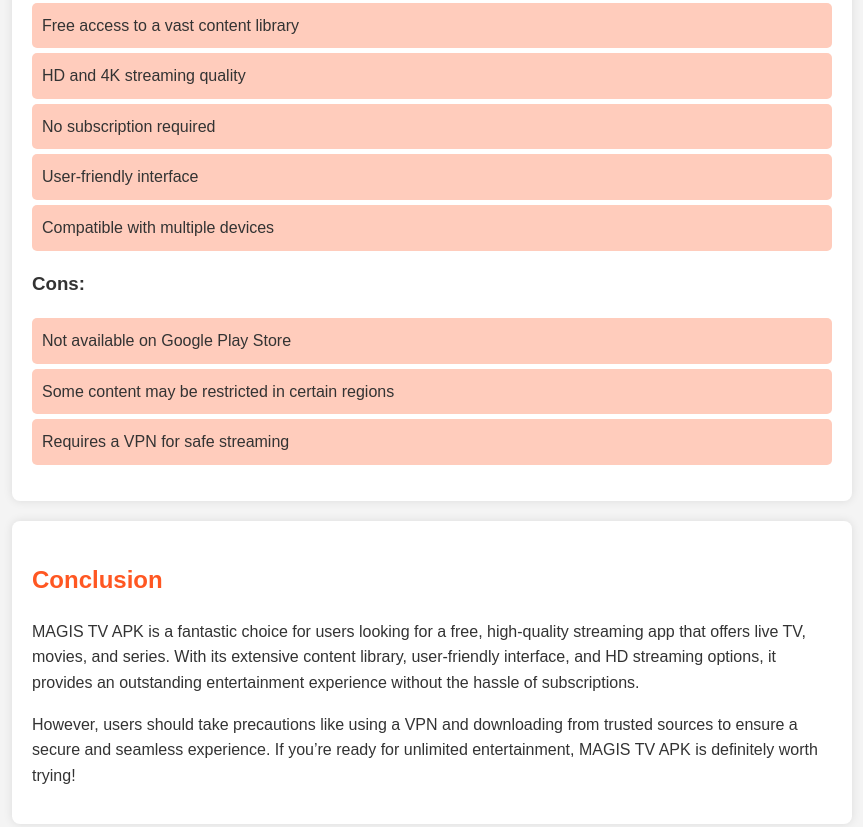
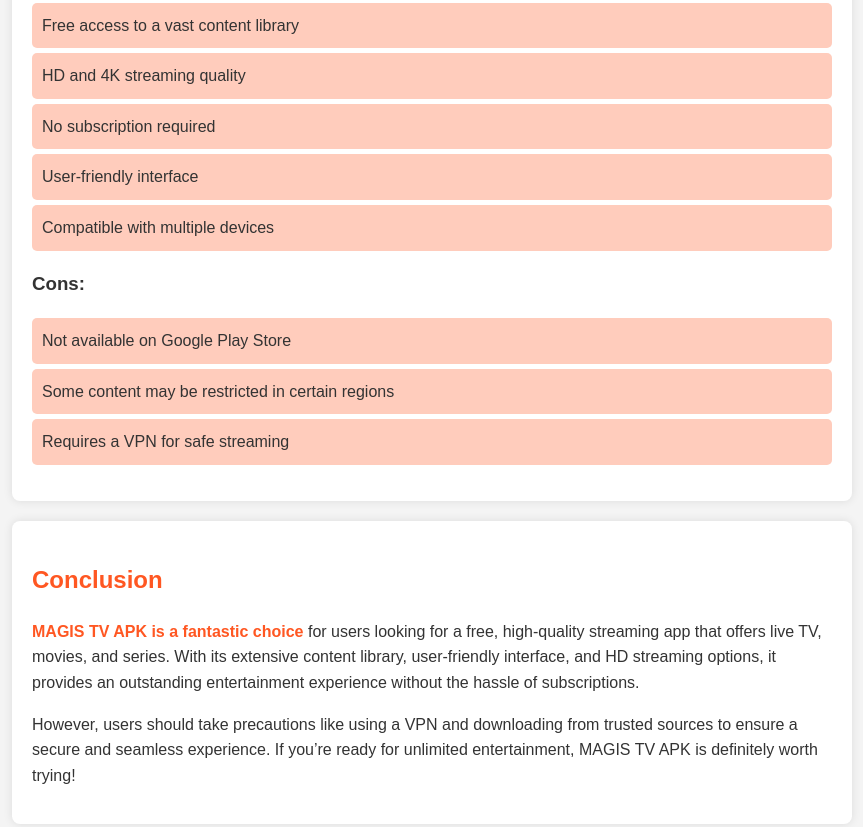
Before and after one commit to rizwan4411/Themagistvpc, a plain HTML site: page index.html in a window 1280 px wide. Shown: the part 2232-3059 px from the top of the page, without its empty margins (208-1071 px from the left). Drawn offline with Linux system fonts and the light colour scheme.

Commit message:
Update index.html

```diff
--- a/index.html
+++ b/index.html
@@ -131,7 +131,7 @@
 
     <section>
         <h2>Conclusion</h2>
-        <p>MAGIS TV APK is a fantastic choice for users looking for a free, high-quality streaming app that offers live TV, movies, and series. With its extensive content library, user-friendly interface, and HD streaming options, it provides an outstanding entertainment experience without the hassle of subscriptions.</p>
+        <p> <a href="https://themagistvpc.com/" target="_blank">MAGIS TV APK is a fantastic choice</a> for users looking for a free, high-quality streaming app that offers live TV, movies, and series. With its extensive content library, user-friendly interface, and HD streaming options, it provides an outstanding entertainment experience without the hassle of subscriptions.</p>
         <p>However, users should take precautions like using a VPN and downloading from trusted sources to ensure a secure and seamless experience. If you’re ready for unlimited entertainment, MAGIS TV APK is definitely worth trying!</p>
     </section>
 </body>
```
